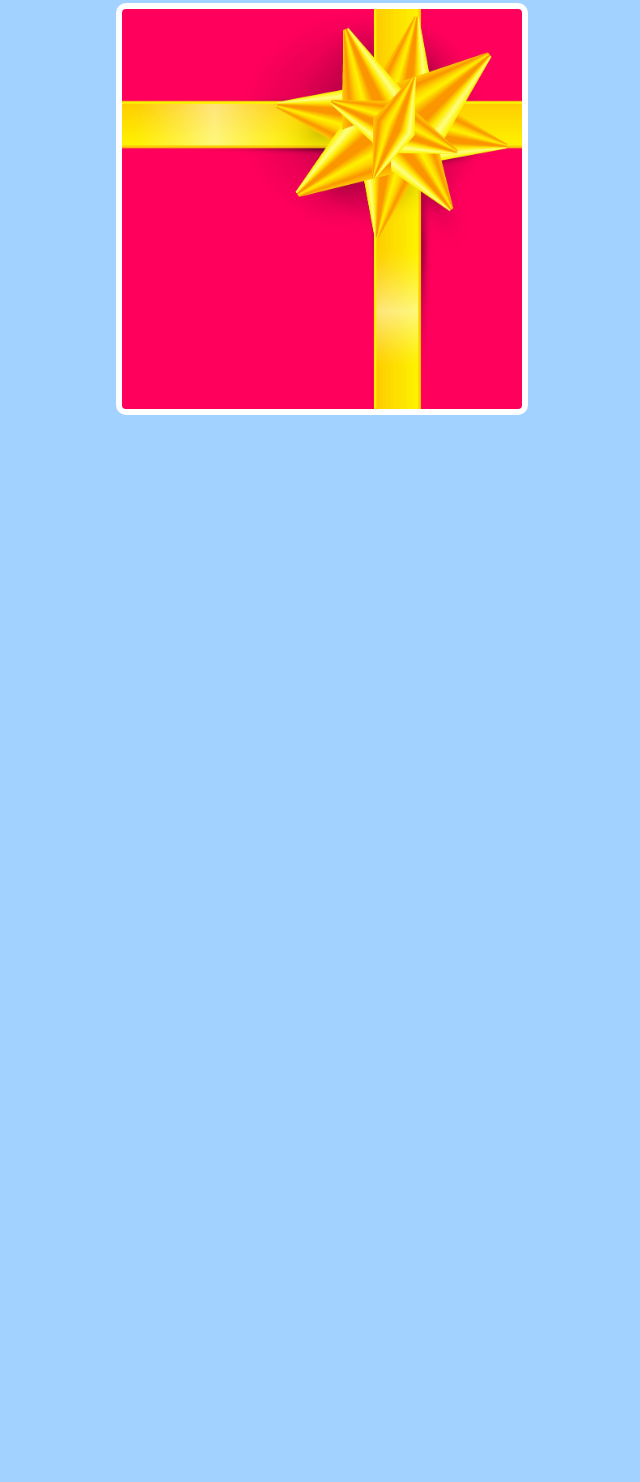
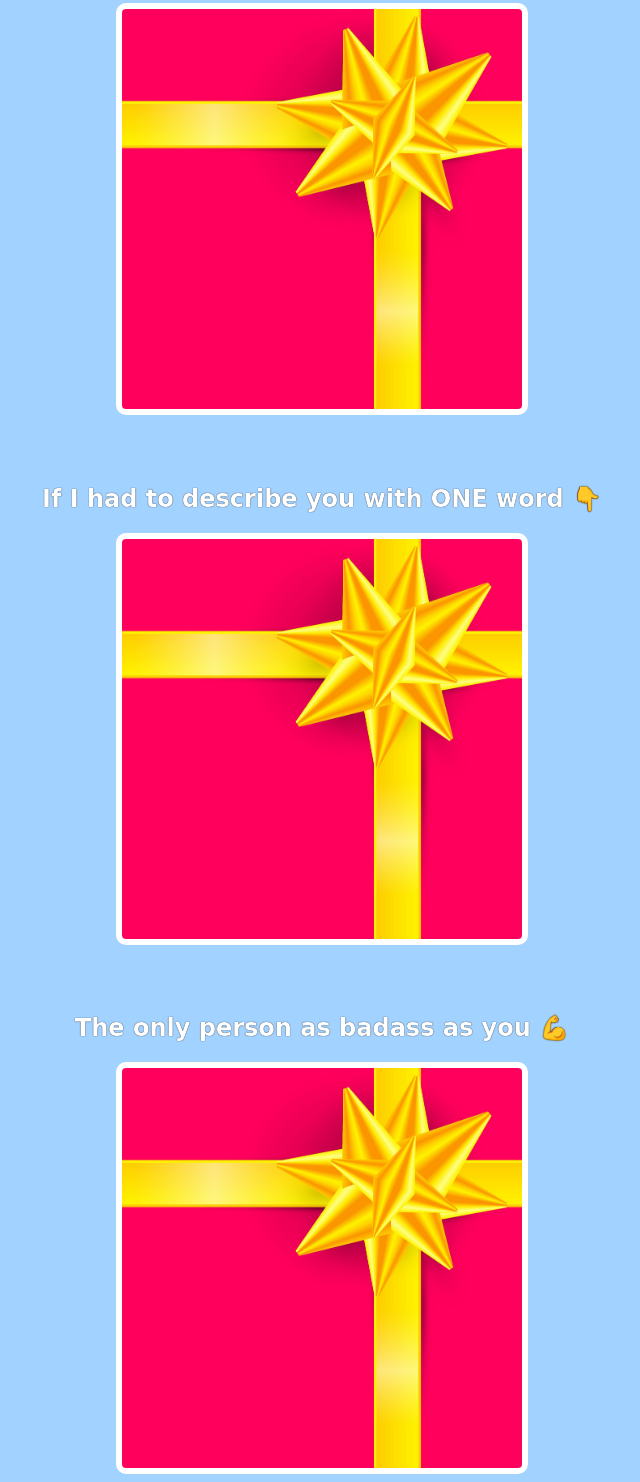
Before and after one commit to kelivreno/gift_site, a website built with Vite: page index.html in a window 1280 px wide. Shown: the part 1020-2502 px from the top of the page, without its empty margins (318-958 px from the left). Before the commit the page ends 1443 px from the top, so only its background shows below. Built offline with nearby package versions, Linux system fonts and the light colour scheme; a web font is replaced by a local one.

```diff
--- a/index.html
+++ b/index.html
@@ -17,9 +17,21 @@
             <h3 class="gift-hint">(Hover over the gift)</h3>
             <div class="gift-img" id="happy"></div>
         </div>
+
         <div class="gift-section">
             <h2 class="gift-title">How people react when you enter the room😍</h2>
             <div class="gift-img" id="hot"></div>
         </div>
+
+        <div class="gift-section">
+            <h2 class="gift-title">If I had to describe you with ONE word 👇</h2>
+            <div class="gift-img" id="gift-img-genius"></div>
+        </div>
+
+        <div class="gift-section">
+            <h2 class="gift-title">The only person as badass as you 💪</h2>
+            <div class="gift-img" id="gift-img-badass"></div>
+        </div>
+
     </body>
 </html>
--- a/styles.css
+++ b/styles.css
@@ -65,6 +65,14 @@
     background-image: url("images/hot.gif");
 }
 
+#gift-img-genius:hover {
+    background-image: url("images/genius.gif");
+}
+
+#gift-img-badass:hover {
+    background-image: url("images/badass.gif");
+}
+
 .msg {
     margin-bottom: 10px;
 }
```
Also changed, not shown: images/genius.gif (added), 1 other file.
